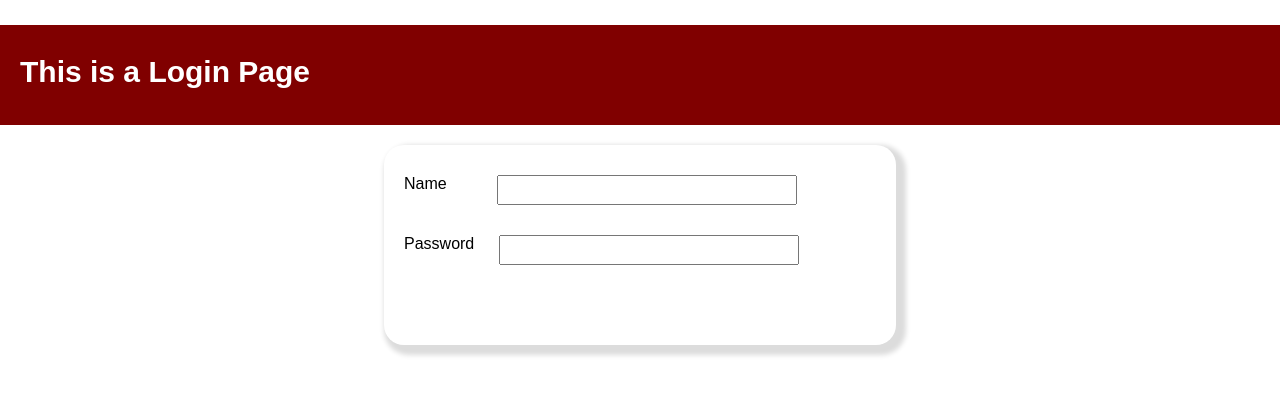
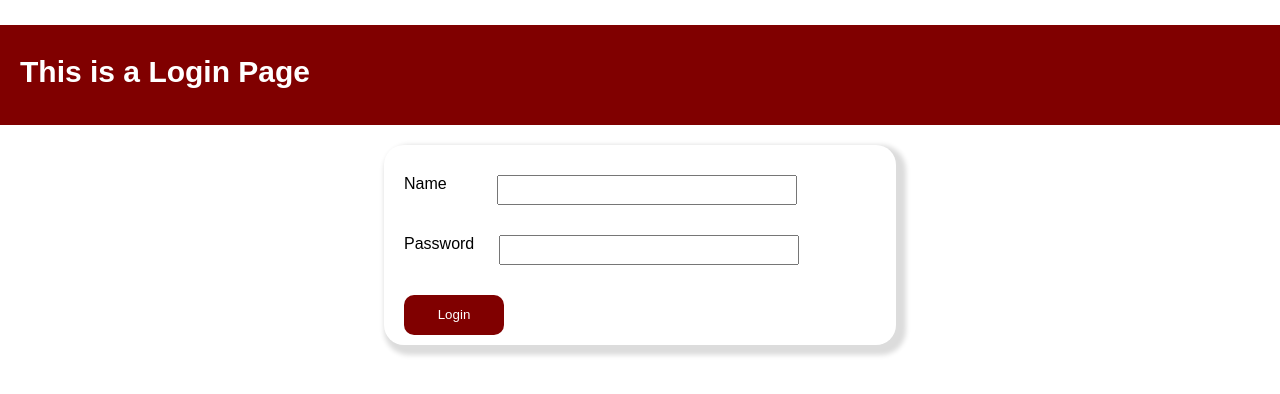
Before and after one commit to MahsumaRezai/React_Form, a React (Create React App) app: page / in a window 1280 px wide. Shown: the top 394 px of the page. Built offline with nearby package versions, Linux system fonts and the light colour scheme; the HTML template or start-up script is replaced by a standard one.

Commit message:
work on button section

```diff
--- /dev/null
+++ b/src/Componet/Button.js
@@ -0,0 +1,13 @@
+import { Fragment } from "react";
+import classes from  './Button.module.css'
+const Button = (porps) => {
+    return (
+        <Fragment>
+            <div >
+                <button className={classes.btn}>{porps.children}</button>
+            </div>
+
+        </Fragment>
+    )
+}
+export default Button
--- /dev/null
+++ b/src/Componet/Button.module.css
@@ -0,0 +1,8 @@
+.btn {
+    width: 100px;
+    height: 40px;
+    background: maroon; color: white;
+    border: none;
+    border-radius: 10px;
+
+}
--- a/src/Componet/Form.js
+++ b/src/Componet/Form.js
@@ -1,5 +1,6 @@
 import { Fragment } from "react";
-import classes from './Form.module.css'
+import classes from './Form.module.css';
+import Button from "./Button";
 
 const Form = () => {
     return (
@@ -13,6 +14,9 @@
                     <label>Password</label>
                     <input type="password"></input>
                 </div>
+                <div>
+                    <Button>Login</Button>
+                </div>
             </form>
 
         </Fragment>
```
